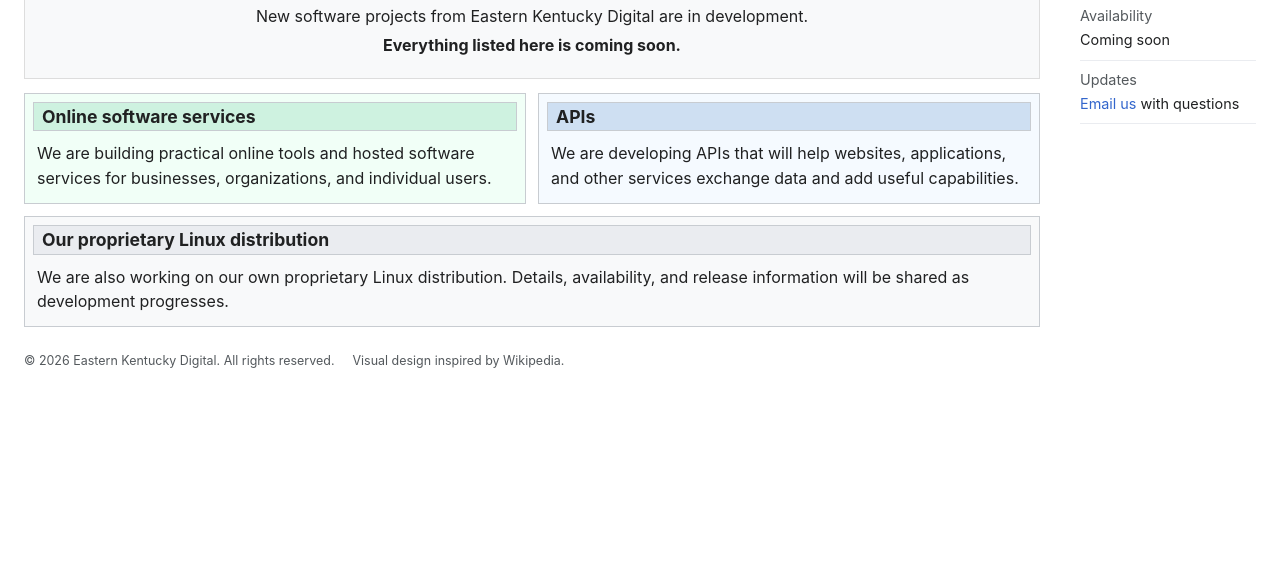
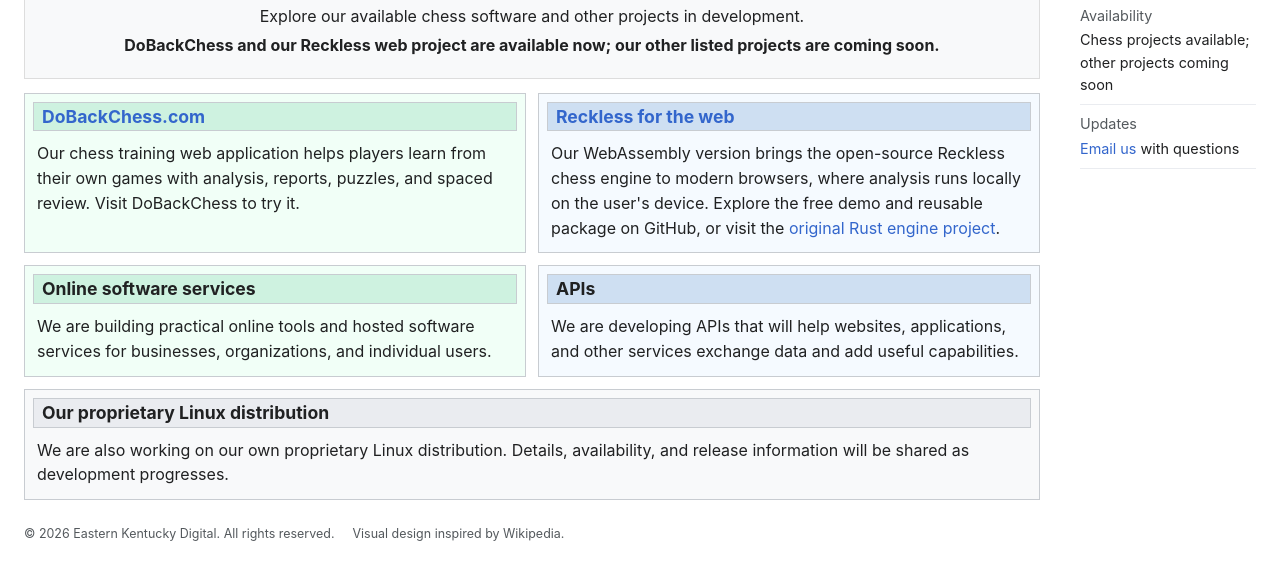
Before and after one commit to EasternKentuckyDigital/companysite, a plain HTML site: page software.html in a window 1280 px wide. Shown: the part 183-762 px from the top of the page. Drawn offline with Linux system fonts and the light colour scheme.

Commit message:
Add DoBackChess and Reckless web projects

```diff
--- a/software.html
+++ b/software.html
@@ -5,16 +5,16 @@
     <meta name="viewport" content="width=device-width, initial-scale=1">
     <meta
       name="description"
-      content="Eastern Kentucky Digital is developing online software services, APIs, and a proprietary Linux distribution. All software offerings are coming soon."
+      content="Explore software from Eastern Kentucky Digital, including DoBackChess.com, our Reckless chess engine web version, and projects currently in development."
     >
     <title>Eastern Kentucky Software &amp; APIs | Eastern Kentucky Digital</title>
     <link rel="canonical" href="https://easternkentuckydigital.com/software.html">
     <meta property="og:type" content="website">
     <meta property="og:site_name" content="Eastern Kentucky Digital">
-    <meta property="og:title" content="Eastern Kentucky Software &amp; APIs — Coming Soon">
+    <meta property="og:title" content="Eastern Kentucky Software &amp; APIs">
     <meta
       property="og:description"
-      content="Online software services, APIs, and a proprietary Linux distribution currently in development."
+      content="Explore DoBackChess.com, Reckless for the web, and software projects currently in development."
     >
     <meta property="og:url" content="https://easternkentuckydigital.com/software.html">
     <meta name="twitter:card" content="summary">
@@ -44,11 +44,29 @@
         <section class="content">
           <section class="welcome compact" aria-labelledby="software-title">
             <h1 id="software-title">Software from Eastern Kentucky</h1>
-            <p>New software projects from Eastern Kentucky Digital are in development.</p>
-            <p><strong>Everything listed here is coming soon.</strong></p>
+            <p>Explore our available chess software and other projects in development.</p>
+            <p><strong>DoBackChess and our Reckless web project are available now; our other listed projects are coming soon.</strong></p>
           </section>
 
-          <section class="wiki-grid" aria-label="Upcoming software projects">
+          <section class="wiki-grid" aria-label="Software projects">
+            <article class="wiki-box green-box">
+              <h2><a href="https://dobackchess.com" target="_blank" rel="noreferrer">DoBackChess.com</a></h2>
+              <p>
+                Our chess training web application helps players learn from their own games
+                with analysis, reports, puzzles, and spaced review. Visit DoBackChess to try it.
+              </p>
+            </article>
+
+            <article class="wiki-box blue-box">
+              <h2><a href="https://github.com/EasternKentuckyDigital/recklesschessweb" target="_blank" rel="noreferrer">Reckless for the web</a></h2>
+              <p>
+                Our WebAssembly version brings the open-source Reckless chess engine to modern
+                browsers, where analysis runs locally on the user's device. Explore the free
+                demo and reusable package on GitHub, or visit the
+                <a href="https://github.com/codedeliveryservice/Reckless" target="_blank" rel="noreferrer">original Rust engine project</a>.
+              </p>
+            </article>
+
             <article class="wiki-box green-box">
               <h2>Online software services</h2>
               <p>
@@ -80,7 +98,7 @@
           <dl>
             <div>
               <dt>Availability</dt>
-              <dd>Coming soon</dd>
+              <dd>Chess projects available; other projects coming soon</dd>
             </div>
             <div>
               <dt>Updates</dt>
```
Also changed, not shown: index.html (+26 -7 lines).
